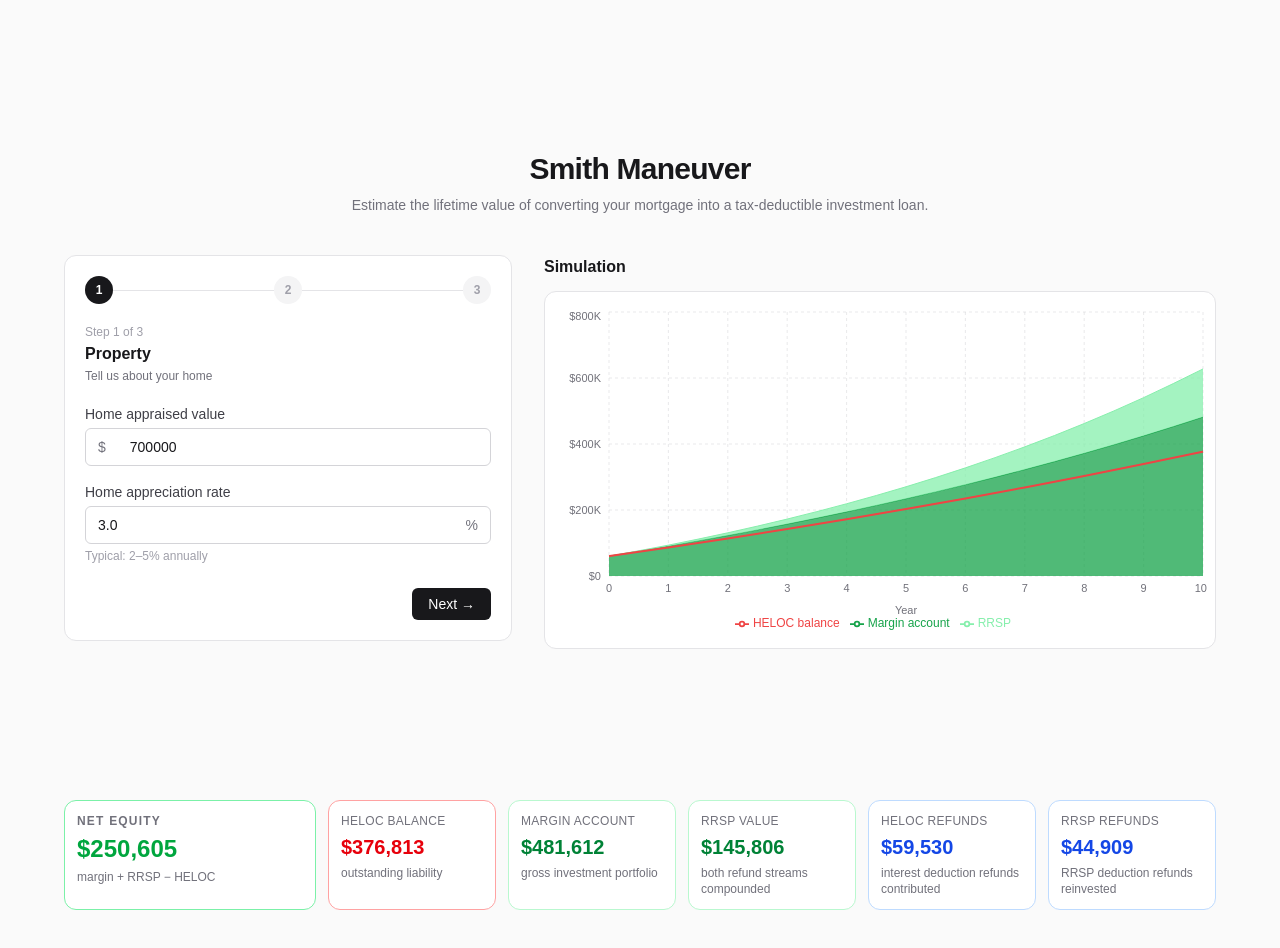
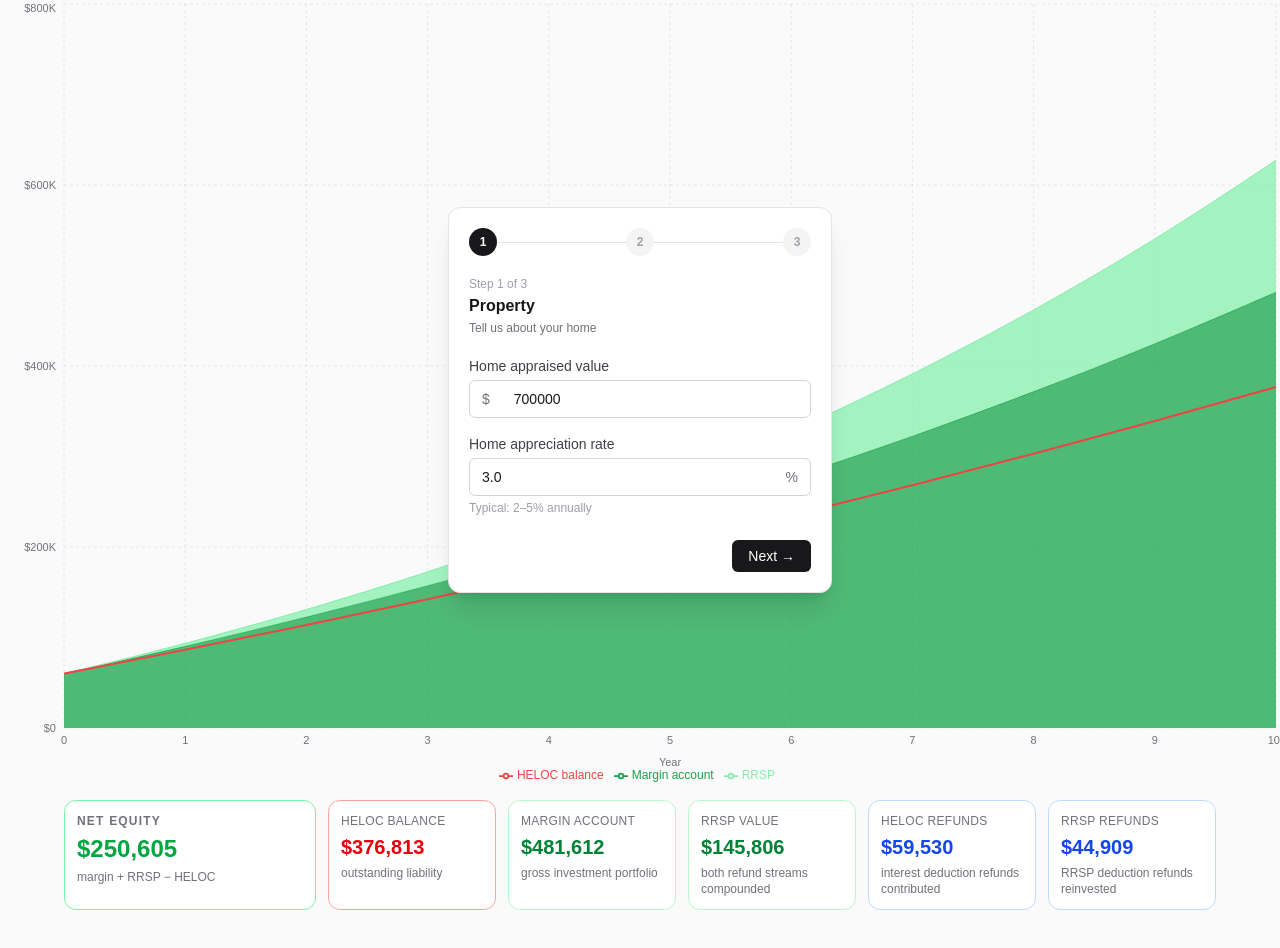
Before and after one commit to myarask/smith-maneuver, a Next.js app: page / in a window 1280 px wide. Shown: the top 948 px of the page. Built offline with nearby package versions, Linux system fonts and the light colour scheme.

Commit message:
feat: enhance layout of Home and ResultsSummary components for improved user experience

```diff
--- a/src/app/page.tsx
+++ b/src/app/page.tsx
@@ -94,19 +94,14 @@ export default function Home() {
 
   return (
     <main className="flex flex-col bg-zinc-50 dark:bg-zinc-950">
-      <div className="min-h-screen flex flex-col items-center justify-center gap-10 px-4 py-10">
-        <div className="flex flex-col items-center gap-2 text-center">
-          <h1 className="text-3xl font-bold tracking-tight text-zinc-900 dark:text-zinc-50">
-            Smith Maneuver
-          </h1>
-          <p className="text-sm text-zinc-500 dark:text-zinc-400">
-            Estimate the lifetime value of converting your mortgage into a
-            tax-deductible investment loan.
-          </p>
+      <div className="relative min-h-screen">
+        <div className="absolute inset-0 bg-zinc-50 dark:bg-zinc-950">
+          <ResultsSummary results={results} />
         </div>
-        <div className="grid grid-cols-1 md:grid-cols-[2fr_3fr] gap-8 w-full max-w-6xl items-start">
-          <CalculatorForm form={form} onChange={handleChange} />
-          <ResultsSummary results={results} />
+        <div className="absolute inset-0 flex items-center justify-center p-4">
+          <div className="w-full max-w-sm">
+            <CalculatorForm form={form} onChange={handleChange} />
+          </div>
         </div>
       </div>
       <div className="w-full flex justify-center px-4 pb-16">
--- a/src/components/CalculatorForm.tsx
+++ b/src/components/CalculatorForm.tsx
@@ -71,7 +71,7 @@ export default function CalculatorForm({ form, onChange }: Props) {
   }
 
   return (
-    <div className="flex flex-col gap-5 rounded-xl border border-zinc-200 dark:border-zinc-800 bg-white dark:bg-zinc-900 p-5">
+    <div className="flex flex-col gap-5 rounded-xl border border-zinc-200 dark:border-zinc-800 bg-white dark:bg-zinc-900 p-5 shadow-xl">
       <div className="flex items-center">
         {STEPS.map((_s, i) => (
           <Fragment key={i}>
--- a/src/components/EquityChart.tsx
+++ b/src/components/EquityChart.tsx
@@ -31,7 +31,7 @@ function formatDollars(n: number): string {
 
 export default function EquityChart({ snapshots }: Props) {
   return (
-    <ResponsiveContainer width="100%" height={340}>
+    <ResponsiveContainer width="100%" height="100%">
       <ComposedChart data={snapshots} margin={{ top: 4, right: 4, left: 8, bottom: 16 }}>
         <CartesianGrid strokeDasharray="3 3" stroke="#d4d4d8" strokeOpacity={0.5} />
         <XAxis
--- a/src/components/ResultsSummary.tsx
+++ b/src/components/ResultsSummary.tsx
@@ -7,22 +7,12 @@ type Props = {
 
 export default function ResultsSummary({ results }: Props) {
   if (!results) {
-    return (
-      <section className="flex flex-col gap-3">
-        <h2 className="text-base font-semibold text-zinc-900 dark:text-zinc-50">Simulation</h2>
-        <div className="flex items-center justify-center h-70 rounded-xl border border-zinc-200 dark:border-zinc-800 bg-white dark:bg-zinc-900">
-          <p className="text-sm text-zinc-400 dark:text-zinc-500">Enter valid values to see chart</p>
-        </div>
-      </section>
-    );
+    return <div className="h-full w-full" />;
   }
 
   return (
-    <section className="flex flex-col gap-3">
-      <h2 className="text-base font-semibold text-zinc-900 dark:text-zinc-50">Simulation</h2>
-      <div className="rounded-xl border border-zinc-200 dark:border-zinc-800 bg-white dark:bg-zinc-900 pt-4 pr-2">
-        <EquityChart snapshots={results.yearlySnapshots} />
-      </div>
-    </section>
+    <div className="h-full w-full">
+      <EquityChart snapshots={results.yearlySnapshots} />
+    </div>
   );
 }
```
